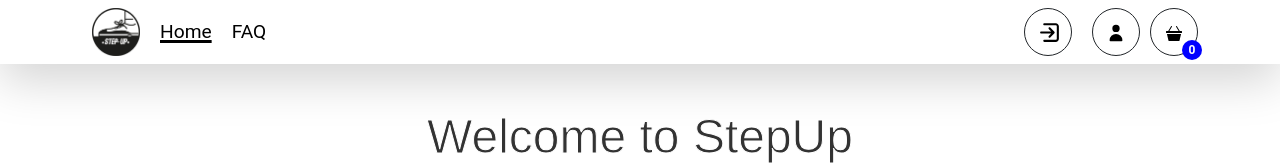
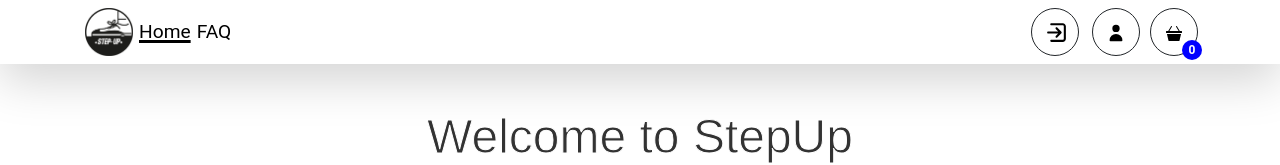
Before and after one commit to Knightrider85/slutprojekt8-main, a React (Vite) app in the folder client/: page / in a window 1280 px wide. Shown: the top 165 px of the page. Built offline with nearby package versions, Linux system fonts and the light colour scheme.

Commit message:
ändrat padding på login-knappen/cirkeln

```diff
--- a/client/src/components/Navbar.tsx
+++ b/client/src/components/Navbar.tsx
@@ -37,7 +37,7 @@
 }
 
 const StyledNavLink = styled(NavLink)`
-  padding: 0px 10px;
+  padding: 0px 3px;
   color: black;
   text-decoration: none;
   font-size: 1.2rem;
```
